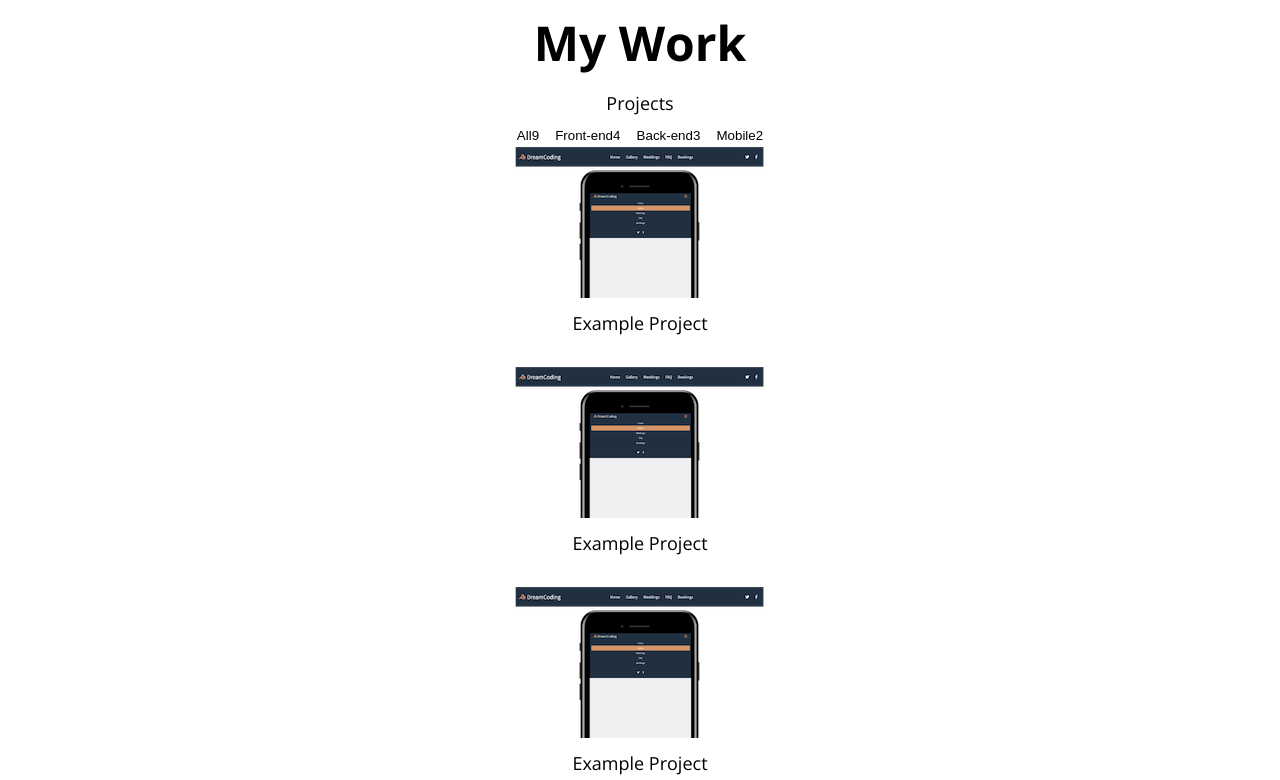
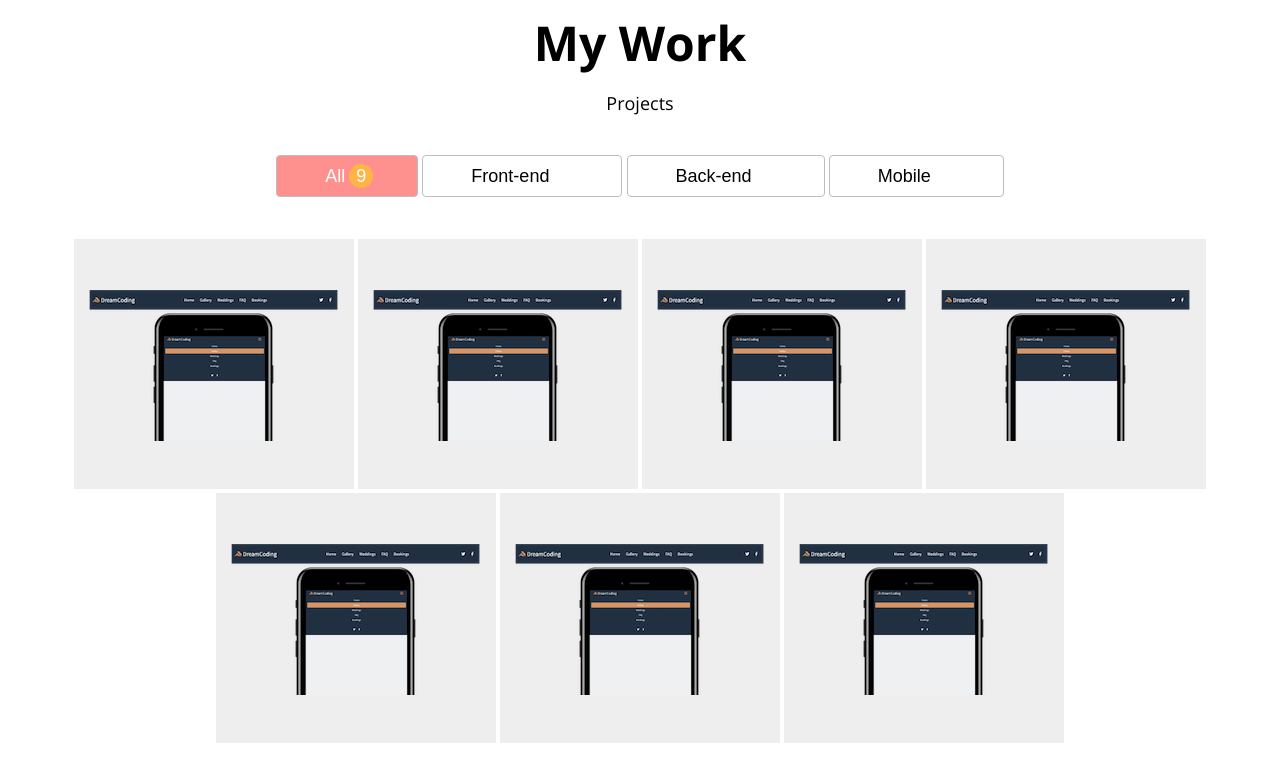
Before and after one commit to seanrho94/Portfolio-website-ver2, a plain HTML site: page index.html in a window 1280 px wide. Shown: the part 2520-3300 px from the top of the page. Drawn offline with nearby package versions, Linux system fonts and the light colour scheme.

Commit message:
CSS: projects

```diff
--- a/index.html
+++ b/index.html
@@ -190,7 +190,7 @@
     <h1>My Work</h1>
     <h3>Projects</h3>
     <div class="work__categories">
-      <button class="category__btn">
+      <button class="category__btn active">
         All<span class="category__count">9</span>
       </button>
       <button class="category__btn">
@@ -206,7 +206,7 @@
 
     <div class="work__projects">
       <a href="#" target="blank" class="project">
-        <img src="./imgs/projects/1.png" alt="Project 1">
+        <img src="./imgs/projects/1.png" alt="Project 1" class="project__img">
         <div class="project__description">
           <h3>Example Project</h3>
           <span>Implemented by using HTML/CSS/Javascript</span>
@@ -214,7 +214,7 @@
       </a>
 
       <a href="#" target="blank" class="project">
-        <img src="./imgs/projects/1.png" alt="Project 1">
+        <img src="./imgs/projects/1.png" alt="Project 1" class="project__img">
         <div class="project__description">
           <h3>Example Project</h3>
           <span>Implemented by using HTML/CSS/Javascript</span>
@@ -222,7 +222,7 @@
       </a>
 
       <a href="#" target="blank" class="project">
-        <img src="./imgs/projects/1.png" alt="Project 1">
+        <img src="./imgs/projects/1.png" alt="Project 1" class="project__img">
         <div class="project__description">
           <h3>Example Project</h3>
           <span>Implemented by using HTML/CSS/Javascript</span>
@@ -230,7 +230,7 @@
       </a>
 
       <a href="#" target="blank" class="project">
-        <img src="./imgs/projects/1.png" alt="Project 1">
+        <img src="./imgs/projects/1.png" alt="Project 1" class="project__img">
         <div class="project__description">
           <h3>Example Project</h3>
           <span>Implemented by using HTML/CSS/Javascript</span>
@@ -238,7 +238,7 @@
       </a>
 
       <a href="#" target="blank" class="project">
-        <img src="./imgs/projects/1.png" alt="Project 1">
+        <img src="./imgs/projects/1.png" alt="Project 1" class="project__img">
         <div class="project__description">
           <h3>Example Project</h3>
           <span>Implemented by using HTML/CSS/Javascript</span>
@@ -246,21 +246,21 @@
       </a>
 
       <a href="#" target="blank" class="project">
-        <img src="./imgs/projects/1.png" alt="Project 1">
+        <img src="./imgs/projects/1.png" alt="Project 1" class="project__img">
+        <div class="project__description">
+          <h3>Example Project</h3>
+          <span>Implemented by using HTML/CSS/Javascript</span>
+        </div>
+      </a>
+
+      <a href="#" target="blank" class="project">
+        <img src="./imgs/projects/1.png" alt="Project 1" class="project__img">
         <div class="project__description">
           <h3>Example Project</h3>
           <span>Implemented by using HTML/CSS/Javascript</span>
         </div>
       </a>
     </div>
-
-    <a href="#" target="blank" class="project">
-      <img src="./imgs/projects/1.png" alt="Project 1">
-      <div class="project__description">
-        <h3>Example Project</h3>
-        <span>Implemented by using HTML/CSS/Javascript</span>
-      </div>
-    </a>
   </section>
   <!-- Testimonials -->
   <section id="testimonials" class="section">
--- a/style.css
+++ b/style.css
@@ -293,3 +293,100 @@ p {
 .etc {
   padding: 20px;
 }
+
+/* Work */
+.work__categories {
+  margin: 40px;
+}
+
+.category__btn {
+  border: 1px solid var(--color-dark-white);
+  border-radius: var(--size-border-radius);
+  font-size: var(--font-regular);
+  padding: 8px 48px;
+}
+
+.category__btn.active,
+.category__btn:hover {
+  background-color: var(--color-pink);
+  color: var(--color-white);
+}
+
+.category__btn.active .category__count,
+.category__btn:hover .category__count {
+  opacity: 1;
+  top: 0;
+}
+
+.category__count {
+  background-color: var(--color-orange);
+  border-radius: 50%;
+  color: var(--color-white);
+  width: 24px;
+  height: 24px;
+  line-height: 24px;
+  display: inline-block;
+  position: relative;
+  top: -20px;
+  left: 4px;
+  opacity: 0;
+  transition: all var(--animation-duration) ease-in;
+}
+
+.work__projects {
+  display: flex;
+  flex-wrap: wrap;
+  justify-content: center;
+}
+
+.project {
+  position: relative;
+  width: 280px;
+  height: 250px;
+  margin: 2px;
+  background-color: var(--color-light-white);
+  display: flex;
+  justify-content: center;
+  align-items: center;
+}
+
+.project__img {
+  max-width: 100%;
+  max-height: 100%;
+}
+
+.project__description {
+  background-color: black;
+  width: 100%;
+  height: 100%;
+  position: absolute;
+  top: 0;
+  left: 0;
+  display: flex;
+  flex-direction: column;
+  justify-content: center;
+  opacity: 0;
+  transform: translateY(10px);
+  transition: all var(--animation-duration) ease-in;
+}
+
+.project:hover .project__description {
+  opacity: 0.8;
+  transform: translateY(0px);
+}
+
+.project__description h3 {
+  color: var(--color-white);
+}
+
+.project__description h3:after {
+  content: "";
+  width: 25px;
+  height: 2px;
+  background-color: var(--color-dark-white);
+  display: block;
+  position: relative;
+  left: 50%;
+  margin-left: -12px;
+  margin-top: 8px;
+}
```
